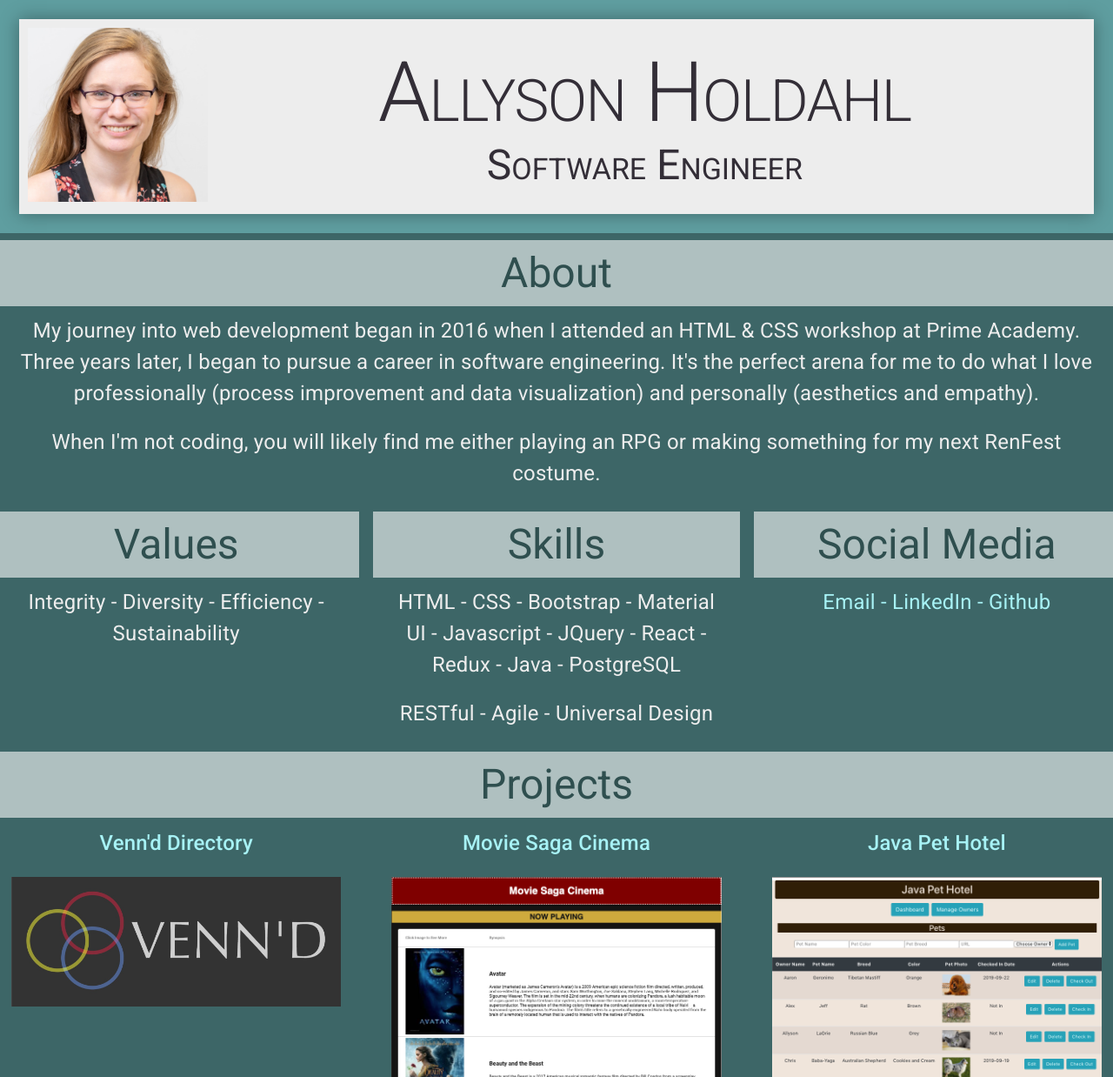
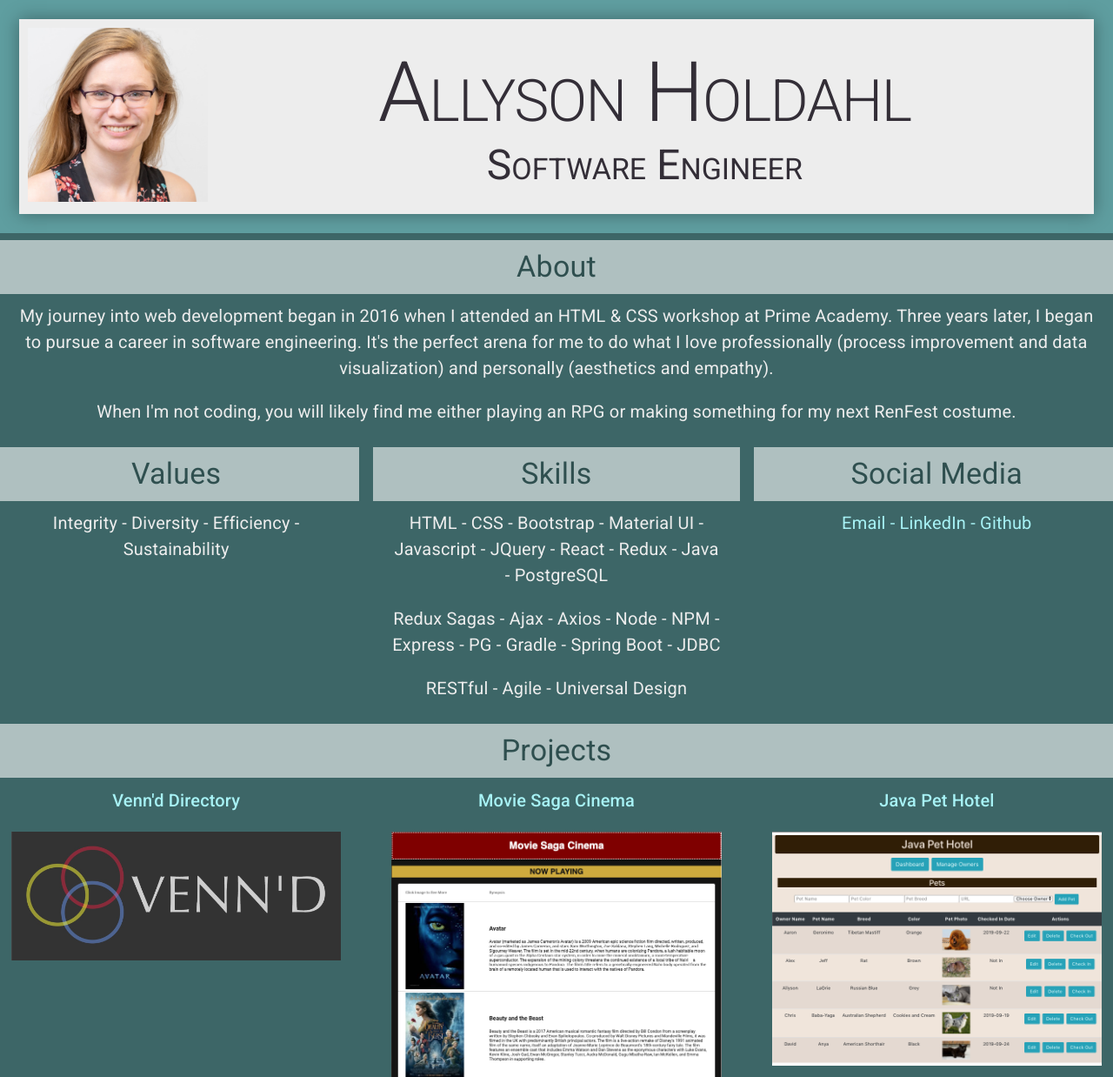
Before and after one commit to aholdahl/portfolio, a React app: page / in a window 1280 px wide. Shown: the top 1238 px of the page at 87% size. Built offline with nearby package versions, Linux system fonts and the light colour scheme.

Commit message:
updated font sizing

```diff
--- a/src/Components/App/App.css
+++ b/src/Components/App/App.css
@@ -36,7 +36,7 @@ html {
 
 .myContent {
   padding: 10px 20px 10px 20px;
-  font-size: 24px !important;
+  font-size: 20px !important;
 }
 
 .myLinks {
--- a/src/Components/Home/Home.jsx
+++ b/src/Components/Home/Home.jsx
@@ -18,21 +18,22 @@ class Home extends Component {
                 </Grid>
                 <Grid container spacing={2}>
                     <Grid item xs={12} className="myTile">
-                        <Typography variant="h3" className="subHeader">About</Typography>
+                        <Typography variant="h4" className="subHeader">About</Typography>
                         <Typography className="myContent">My journey into web development began in 2016 when I attended an HTML & CSS workshop at Prime Academy. Three years later, I began to pursue a career in software engineering. It's the perfect arena for me to do what I love professionally (process improvement and data visualization) and personally (aesthetics and empathy).</Typography>
                         <Typography className="myContent">When I'm not coding, you will likely find me either playing an RPG or making something for my next RenFest costume.</Typography>
                     </Grid>
                     <Grid item xs={12} sm={6} md={4} className="myTile">
-                        <Typography variant="h3" className="subHeader">Values</Typography>
+                        <Typography variant="h4" className="subHeader">Values</Typography>
                         <Typography className="myContent">Integrity - Diversity - Efficiency - Sustainability</Typography>
                     </Grid>
                     <Grid item xs={12} sm={6} md={4} className="myTile">
-                        <Typography variant="h3" className="subHeader">Skills</Typography>
+                        <Typography variant="h4" className="subHeader">Skills</Typography>
                         <Typography className="myContent">HTML - CSS - Bootstrap - Material UI - Javascript - JQuery - React - Redux - Java - PostgreSQL</Typography>
+                        <Typography className="myContent">Redux Sagas - Ajax - Axios - Node - NPM - Express - PG - Gradle - Spring Boot - JDBC</Typography>
                         <Typography className="myContent">RESTful - Agile - Universal Design</Typography>
                     </Grid>
                     <Grid item xs={12} sm={6} md={4} className="myTile">
-                        <Typography variant="h3" className="subHeader">Social Media</Typography>
+                        <Typography variant="h4" className="subHeader">Social Media</Typography>
                         <Typography className="myContent myLinks">
                         <Link href="allyson.holdahl@gmail.com" className="myLinks">Email</Link>
                         <> - </>
@@ -42,8 +43,7 @@ class Home extends Component {
                         </Typography>
                     </Grid>
                     <Grid item xs={12} sm={6} md={12} className="myTile">
-                        <Typography variant="h3" className="subHeader">Projects</Typography>
-                        {/* <Typography className="myContent">Coming Soon!</Typography> */}
+                        <Typography variant="h4" className="subHeader">Projects</Typography>
                         <Projects/>
                     </Grid>
                 </Grid>
```
